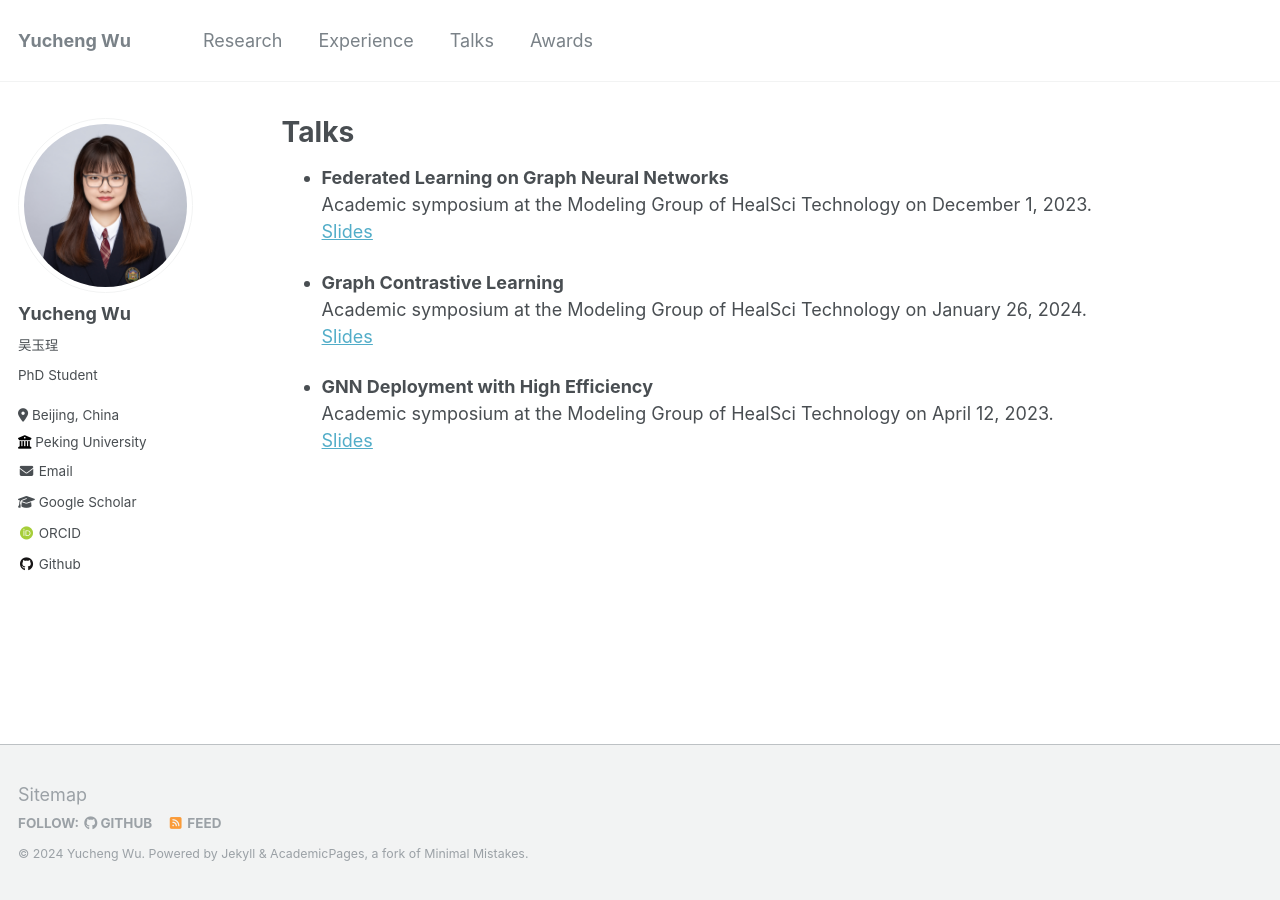
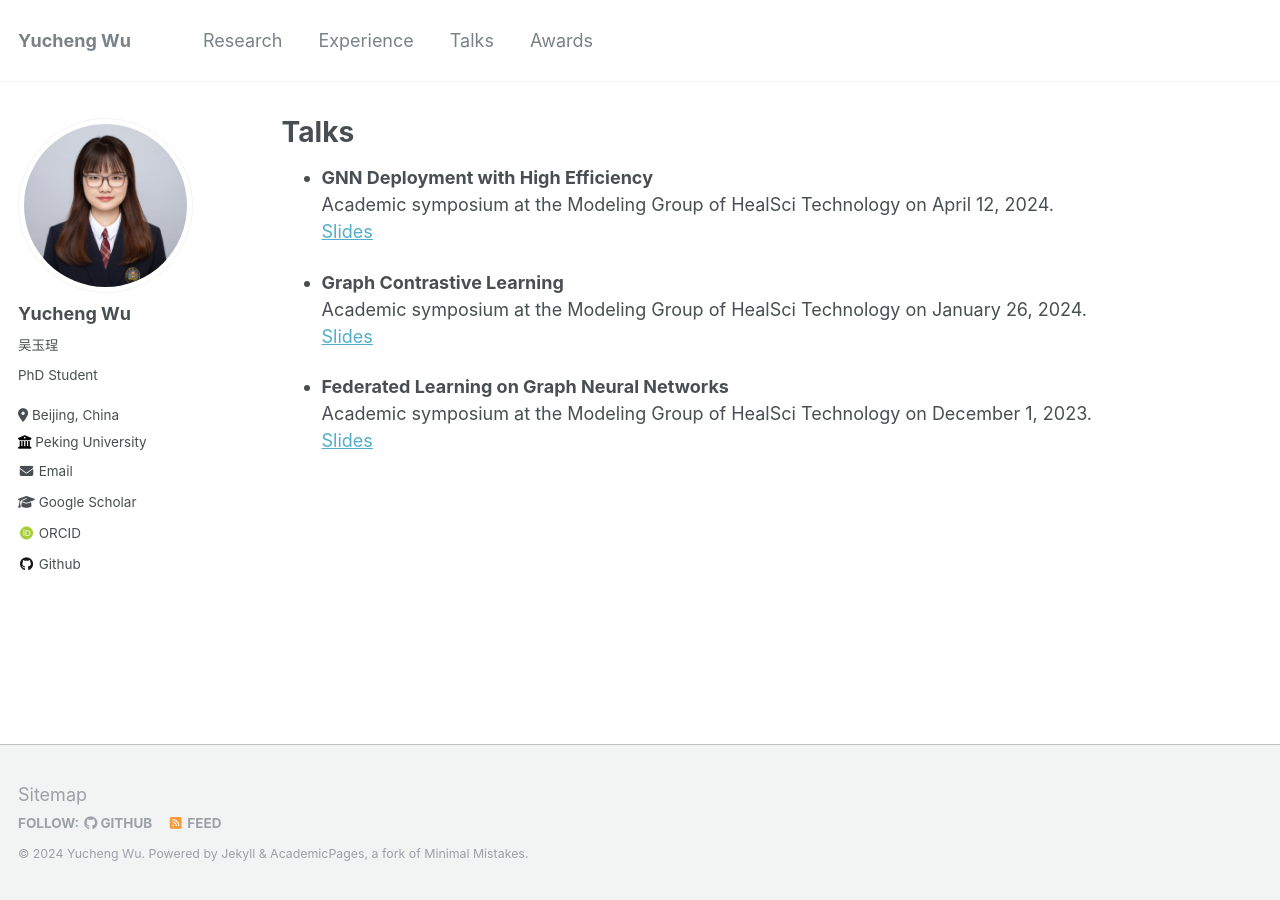
Before and after one commit to wuyucheng2002/wuyucheng2002.github.io, a Jekyll site: the page built from _pages/talks.md, in a window 1280 px wide. Built offline with Jekyll 4.4.1, drawn with Linux system fonts in a browser that asks for light colours; some web fonts are replaced.

Commit message:
Update talks.md

```diff
--- a/_pages/talks.md
+++ b/_pages/talks.md
@@ -5,14 +5,14 @@ permalink: /talks/
 author_profile: true
 ---
 
-* **Federated Learning on Graph Neural Networks** <br/>
-  Academic symposium at the Modeling Group of HealSci Technology on December 1, 2023. <br/>
-  <a href="https://wuyucheng2002.github.io/files/20231201_FL_GNN.pdf" target="_blank">Slides</a>
+* **GNN Deployment with High Efficiency** <br/>
+  Academic symposium at the Modeling Group of HealSci Technology on April 12, 2024. <br/>
+  <a href="https://wuyucheng2002.github.io/files/20240412_GNN_Deployment.pdf" target="_blank">Slides</a>
 
 * **Graph Contrastive Learning** <br/>
   Academic symposium at the Modeling Group of HealSci Technology on January 26, 2024. <br/>
   <a href="https://wuyucheng2002.github.io/files/20240126_GCL.pdf" target="_blank">Slides</a>
 
-* **GNN Deployment with High Efficiency** <br/>
-  Academic symposium at the Modeling Group of HealSci Technology on April 12, 2023. <br/>
-  <a href="https://wuyucheng2002.github.io/files/20240412_GNN_Deployment.pdf" target="_blank">Slides</a>
+* **Federated Learning on Graph Neural Networks** <br/>
+  Academic symposium at the Modeling Group of HealSci Technology on December 1, 2023. <br/>
+  <a href="https://wuyucheng2002.github.io/files/20231201_FL_GNN.pdf" target="_blank">Slides</a>
```
